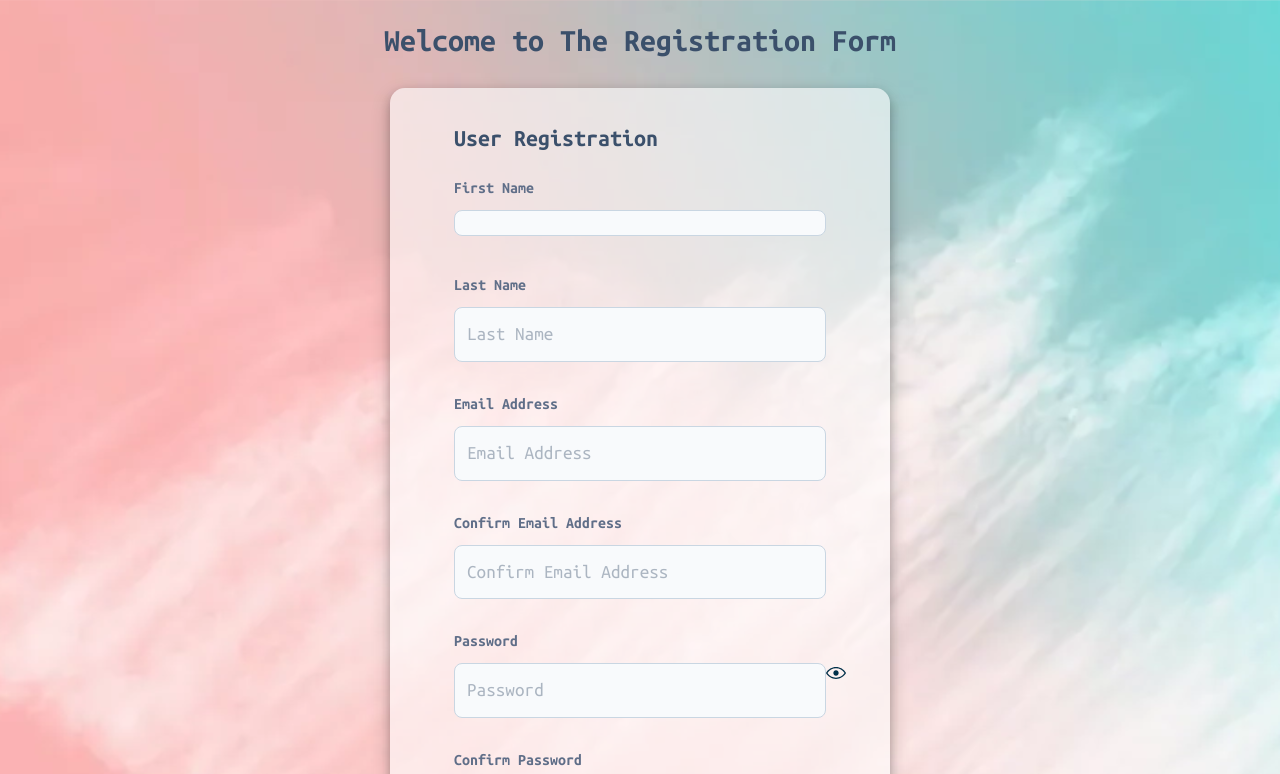
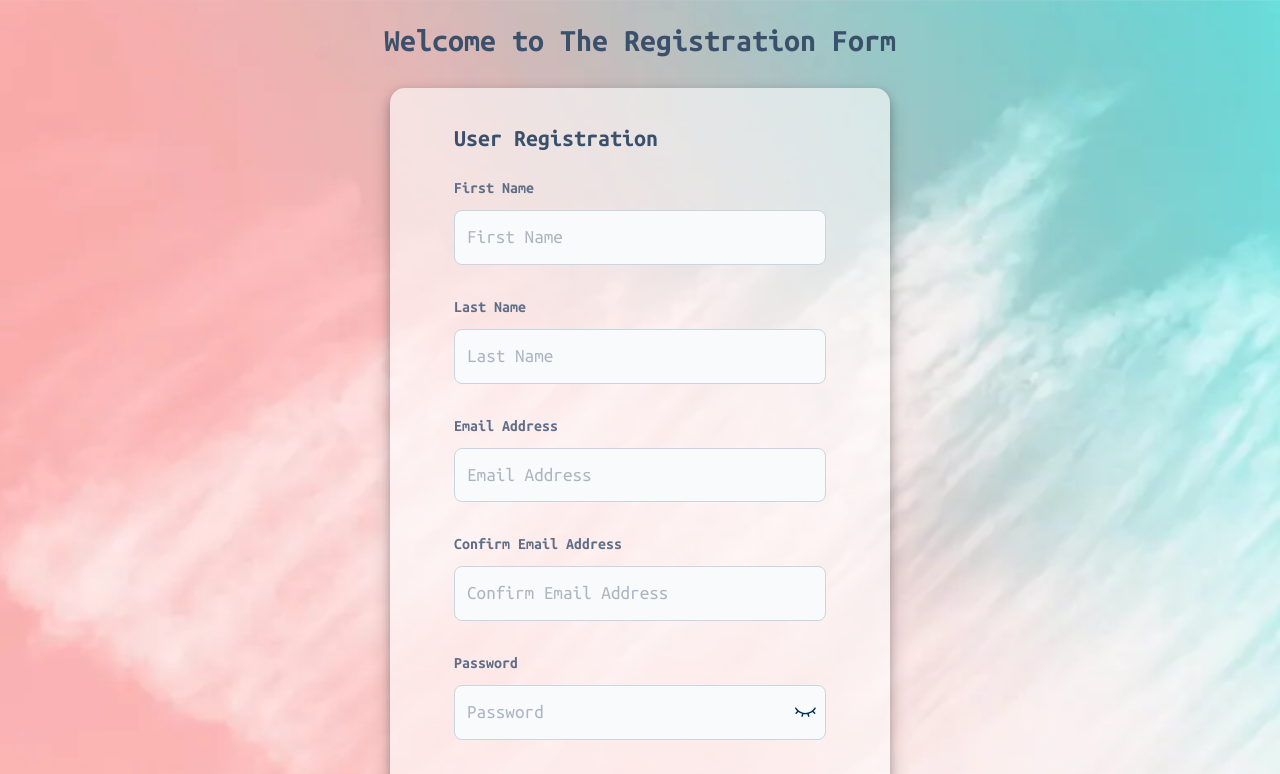
Before and after one commit to Dariusz-Wolontariusz/registration-form, a Next.js app: page / in a window 1280 px wide. Shown: the top 774 px of the page. Built offline with nearby package versions, Linux system fonts and the light colour scheme.

Commit message:
merged password input with inputComponent

```diff
--- a/src/app/components/inputComponent/InputComponent.css
+++ b/src/app/components/inputComponent/InputComponent.css
@@ -20,6 +20,7 @@ label {
 	color: #3b506bfb;
 	background-color: #f8fafc;
 	padding: 0.75rem;
+	padding-right: 2.5rem;
 	border: 1px solid #c9d6e2;
 	font-size: 1.2rem;
 	width: 100%;
@@ -55,3 +56,25 @@ label {
 	color: #ff6b6b;
 	font-size: 0.85rem;
 }
+
+.password__container {
+	position: relative;
+	width: 100%;
+}
+
+.form__password--btn {
+	position: absolute;
+	right: 10px;
+	top: 50%;
+	transform: translateY(-50%);
+	background: transparent;
+	border: none;
+	cursor: pointer;
+	z-index: 1;
+	padding: 0;
+}
+
+.form__icon {
+	width: 1.3rem;
+	height: 1.3rem;
+}
--- a/src/app/components/inputComponent/InputComponent.tsx
+++ b/src/app/components/inputComponent/InputComponent.tsx
@@ -1,4 +1,4 @@
-import React from 'react'
+import { useState } from 'react'
 import './InputComponent.css'
 import {
 	FormField,
@@ -85,9 +85,7 @@ interface InputComponentProps {
 	compareValue?: string
 }
 
-import { useState } from 'react'
-
-function CombinedInput({
+function InputComponent({
 	id,
 	fieldName,
 	label,
@@ -99,50 +97,46 @@ function CombinedInput({
 	validation,
 	compareValue,
 }: InputComponentProps) {
-	const [isPasswordVisible, setIsPasswordVisible] = useState(false)
+	const [showPassword, setshowPassword] = useState(true)
+
+	const passwordField = type === 'password'
 
 	const handleToggle = (e: React.MouseEvent) => {
 		e.preventDefault()
-		setIsPasswordVisible(!isPasswordVisible)
+		setshowPassword(!showPassword)
 	}
-
-	const isPasswordField = type === 'password'
 
 	return (
 		<FormField className='form__field' id={id} name={fieldName}>
 			<FormLabel className='form__label'>{label}</FormLabel>
+			<div className={passwordField ? 'password__container' : ''}>
 				<FormControl asChild>
-				<div className={isPasswordField ? 'password__container' : ''}>
 					<input
-						type={isPasswordField && isPasswordVisible ? 'text' : type}
+						type={passwordField && showPassword ? 'text' : 'password'}
 						className='form__input'
 						placeholder={placeholder}
 						value={value}
 						onChange={onChange}
 						required={required}
 					/>
-					{isPasswordField && (
-						<button
-							className='form__password--btn'
-							onClick={handleToggle}
-							aria-label={isPasswordVisible ? 'Hide password' : 'Show password'}
-						>
-							{isPasswordVisible ? (
+				</FormControl>
+				{passwordField && (
+					<button className='form__password--btn' onClick={handleToggle}>
+						{!showPassword ? (
+							<EyeOpenIcon className='form__icon' />
+						) : (
 							<EyeClosedIcon className='form__icon' />
-							) : (
-								<EyeOpenIcon className='form__icon' />
 						)}
 					</button>
 				)}
 			</div>
-			</FormControl>
 			{validation &&
 				validation.map((validationProp) => {
 					const rule = validationArray[validationProp]
 					if (!rule) return null
-
 					const { match, message } = rule
 
+					// If match is a function, wrap it as a custom matcher
 					if (typeof match === 'function') {
 						return (
 							<FormMessage
@@ -155,7 +149,7 @@ function CombinedInput({
 								{message}
 							</FormMessage>
 						)
-					} else {
+					}
 					return (
 						<FormMessage
 							className='form__message'
@@ -165,10 +159,9 @@ function CombinedInput({
 							{message}
 						</FormMessage>
 					)
-					}
 				})}
 		</FormField>
 	)
 }
 
-export default CombinedInput
+export default InputComponent
--- a/src/app/components/stepOne/StepOne.tsx
+++ b/src/app/components/stepOne/StepOne.tsx
@@ -44,7 +44,7 @@ export default function StepOne() {
 				fieldName='firstName'
 				placeholder='First Name'
 				label='First Name'
-				type='radio'
+				type='text'
 				value={firstName}
 				onChange={(e) => setFirstName(e.target.value)}
 				required
@@ -110,7 +110,7 @@ export default function StepOne() {
 				validation={['required', 'confirmField']}
 				compareValue={password}
 			/>
-			<PasswordInput
+			{/* <PasswordInput
 				id='password'
 				fieldName='password'
 				type='password'
@@ -120,7 +120,7 @@ export default function StepOne() {
 				required
 				onChange={(e) => setPassword(e.target.value)}
 				validation={['required', 'password']}
-			/>
+			/> */}
 
 			<FormSubmit asChild>
 				<button
```
Lines whose indentation alone changed are shown as unchanged.
